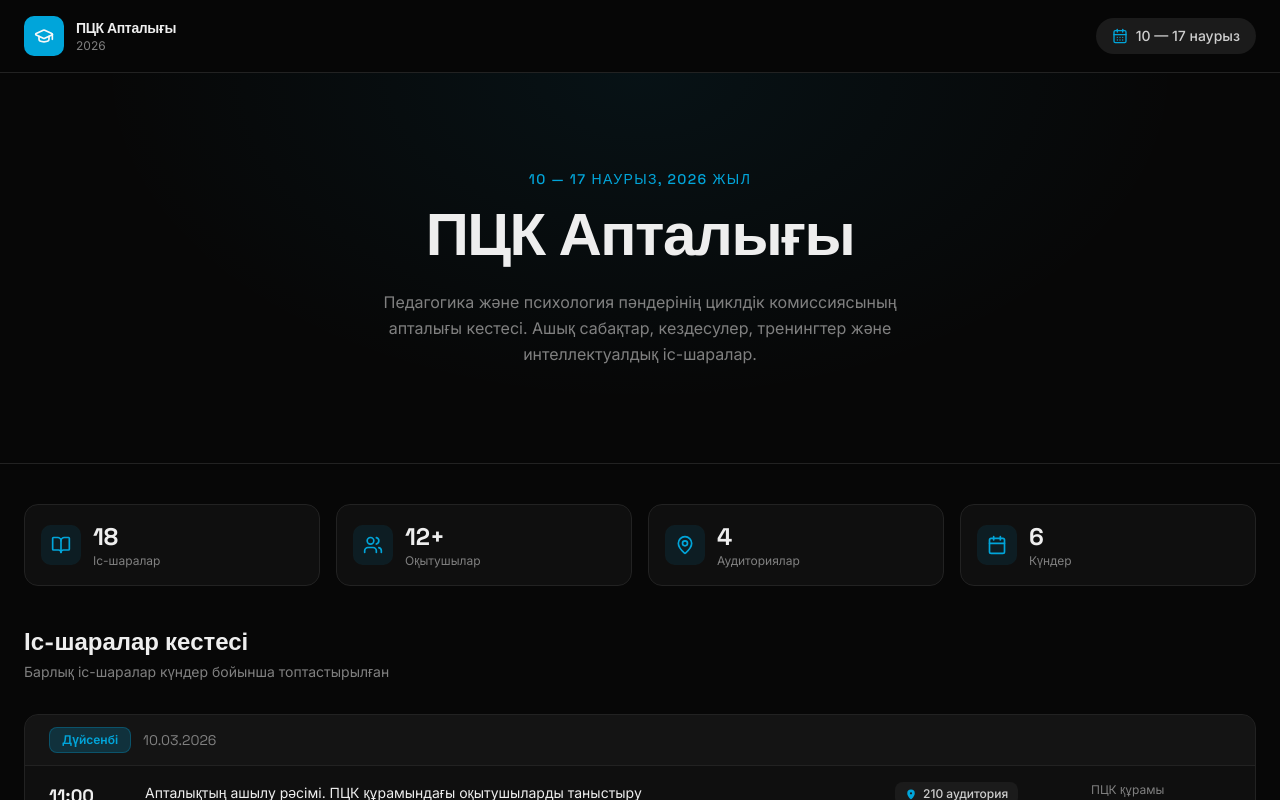
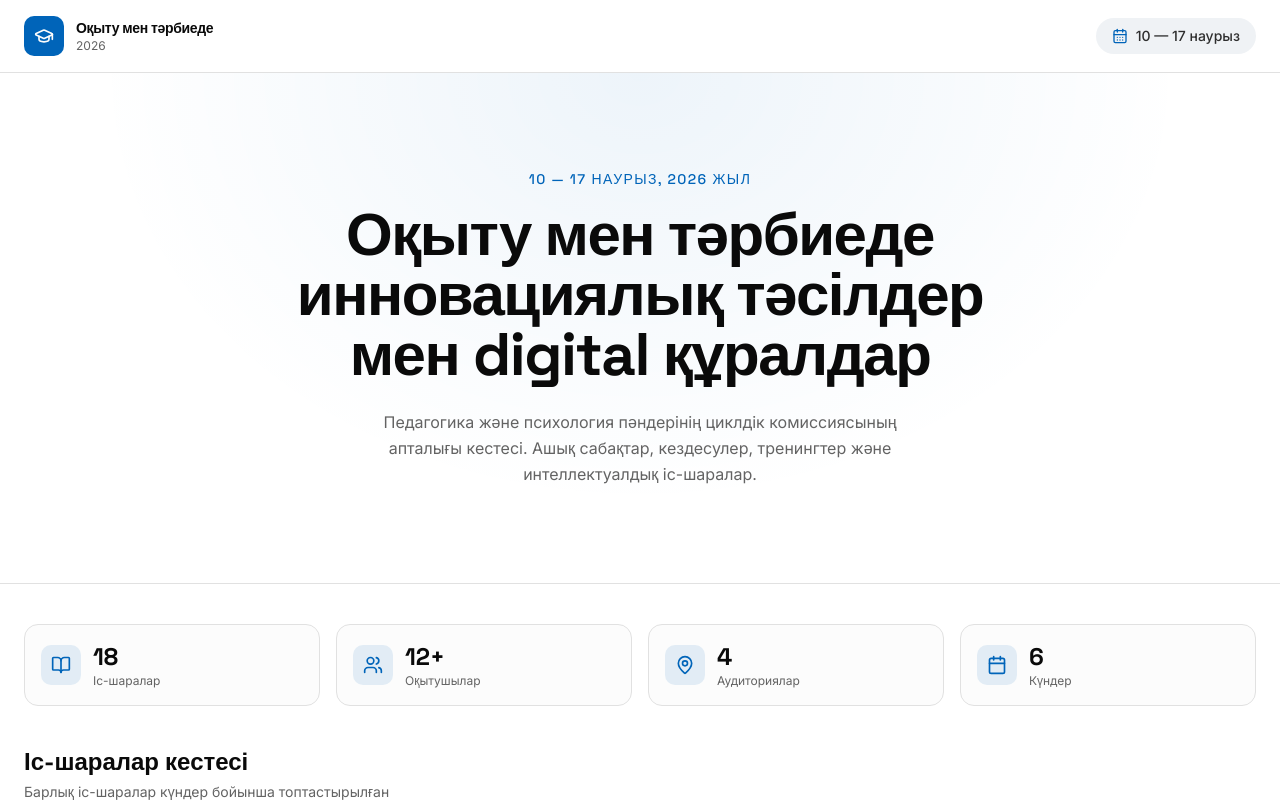
Before and after one commit to jazi29/v0-event-schedule, a Next.js app: page / in a window 1280 px wide. Shown: the top 800 px of the page. Built offline with nearby package versions, Linux system fonts and the light colour scheme.

Commit message:
feat: switch to light theme and update text and colors\n\nUpdate title text, day badge colors, and replace "ПЦК Апталығы" with new title.

```diff
--- a/app/globals.css
+++ b/app/globals.css
@@ -4,39 +4,39 @@
 @custom-variant dark (&:is(.dark *));
 
 :root {
-  --background: oklch(0.13 0 0);
-  --foreground: oklch(0.95 0 0);
-  --card: oklch(0.17 0 0);
-  --card-foreground: oklch(0.95 0 0);
-  --popover: oklch(0.17 0 0);
-  --popover-foreground: oklch(0.95 0 0);
-  --primary: oklch(0.65 0.18 220);
-  --primary-foreground: oklch(0.98 0 0);
-  --secondary: oklch(0.22 0 0);
-  --secondary-foreground: oklch(0.85 0 0);
-  --muted: oklch(0.20 0 0);
-  --muted-foreground: oklch(0.60 0 0);
-  --accent: oklch(0.65 0.18 220);
-  --accent-foreground: oklch(0.98 0 0);
+  --background: oklch(1 0 0);
+  --foreground: oklch(0.145 0 0);
+  --card: oklch(0.99 0 0);
+  --card-foreground: oklch(0.145 0 0);
+  --popover: oklch(1 0 0);
+  --popover-foreground: oklch(0.145 0 0);
+  --primary: oklch(0.50 0.16 250);
+  --primary-foreground: oklch(0.99 0 0);
+  --secondary: oklch(0.96 0.005 250);
+  --secondary-foreground: oklch(0.30 0 0);
+  --muted: oklch(0.96 0 0);
+  --muted-foreground: oklch(0.50 0 0);
+  --accent: oklch(0.50 0.16 250);
+  --accent-foreground: oklch(0.99 0 0);
   --destructive: oklch(0.577 0.245 27.325);
   --destructive-foreground: oklch(0.577 0.245 27.325);
-  --border: oklch(0.25 0 0);
-  --input: oklch(0.25 0 0);
-  --ring: oklch(0.65 0.18 220);
-  --chart-1: oklch(0.65 0.18 220);
-  --chart-2: oklch(0.6 0.118 184.704);
-  --chart-3: oklch(0.398 0.07 227.392);
-  --chart-4: oklch(0.828 0.189 84.429);
-  --chart-5: oklch(0.769 0.188 70.08);
+  --border: oklch(0.91 0 0);
+  --input: oklch(0.91 0 0);
+  --ring: oklch(0.50 0.16 250);
+  --chart-1: oklch(0.50 0.16 250);
+  --chart-2: oklch(0.55 0.14 180);
+  --chart-3: oklch(0.45 0.10 227);
+  --chart-4: oklch(0.70 0.16 80);
+  --chart-5: oklch(0.60 0.18 30);
   --radius: 0.625rem;
-  --sidebar: oklch(0.15 0 0);
-  --sidebar-foreground: oklch(0.95 0 0);
-  --sidebar-primary: oklch(0.65 0.18 220);
-  --sidebar-primary-foreground: oklch(0.98 0 0);
-  --sidebar-accent: oklch(0.22 0 0);
-  --sidebar-accent-foreground: oklch(0.95 0 0);
-  --sidebar-border: oklch(0.25 0 0);
-  --sidebar-ring: oklch(0.65 0.18 220);
+  --sidebar: oklch(0.98 0 0);
+  --sidebar-foreground: oklch(0.145 0 0);
+  --sidebar-primary: oklch(0.50 0.16 250);
+  --sidebar-primary-foreground: oklch(0.99 0 0);
+  --sidebar-accent: oklch(0.96 0.005 250);
+  --sidebar-accent-foreground: oklch(0.145 0 0);
+  --sidebar-border: oklch(0.91 0 0);
+  --sidebar-ring: oklch(0.50 0.16 250);
 }
 
 @theme inline {
--- a/app/layout.tsx
+++ b/app/layout.tsx
@@ -7,8 +7,8 @@ const inter = Inter({ subsets: ["latin", "cyrillic"], variable: "--font-inter" }
 const spaceGrotesk = Space_Grotesk({ subsets: ["latin"], variable: "--font-space-grotesk" });
 
 export const metadata: Metadata = {
-  title: 'ПЦК Апталығы 2026',
-  description: 'Педагогика және психология пәндерінің циклдік комиссиясының апталығы кестесі — 10-17 наурыз, 2026 жыл',
+  title: 'Оқыту мен тәрбиеде инновациялық тәсілдер мен digital құралдар',
+  description: 'Оқыту мен тәрбиеде инновациялық тәсілдер мен digital құралдар — 10-17 наурыз, 2026 жыл',
   generator: 'v0.app',
   icons: {
     icon: [
--- a/app/page.tsx
+++ b/app/page.tsx
@@ -18,7 +18,7 @@ export default function Home() {
                 10 — 17 наурыз, 2026 жыл
               </p>
               <h1 className="text-balance font-mono text-4xl font-bold tracking-tight text-foreground md:text-5xl lg:text-6xl">
-                ПЦК Апталығы
+                Оқыту мен тәрбиеде инновациялық тәсілдер мен digital құралдар
               </h1>
               <p className="mx-auto mt-6 max-w-xl text-pretty leading-relaxed text-muted-foreground">
                 Педагогика және психология пәндерінің циклдік комиссиясының
--- a/components/schedule-table.tsx
+++ b/components/schedule-table.tsx
@@ -189,12 +189,12 @@ function getDayLabel(date: string): string {
 
 function getDayColor(date: string): string {
   const map: Record<string, string> = {
-    "10.03": "bg-primary/20 text-primary border-primary/30",
-    "11.03": "bg-chart-2/20 text-chart-2 border-chart-2/30",
-    "12.03": "bg-chart-4/20 text-chart-4 border-chart-4/30",
-    "13.03": "bg-chart-5/20 text-chart-5 border-chart-5/30",
-    "16.03": "bg-primary/20 text-primary border-primary/30",
-    "17.03": "bg-chart-2/20 text-chart-2 border-chart-2/30",
+    "10.03": "bg-primary/15 text-primary border-primary/25",
+    "11.03": "bg-chart-2/15 text-chart-2 border-chart-2/25",
+    "12.03": "bg-chart-4/15 text-chart-4 border-chart-4/25",
+    "13.03": "bg-chart-5/15 text-chart-5 border-chart-5/25",
+    "16.03": "bg-primary/15 text-primary border-primary/25",
+    "17.03": "bg-chart-2/15 text-chart-2 border-chart-2/25",
   };
   return map[date] || "bg-secondary text-secondary-foreground";
 }
--- a/components/site-header.tsx
+++ b/components/site-header.tsx
@@ -12,7 +12,7 @@ export function SiteHeader() {
           </div>
           <div>
             <p className="font-mono text-sm font-semibold tracking-tight text-foreground">
-              ПЦК Апталығы
+              Оқыту мен тәрбиеде
             </p>
             <p className="text-xs text-muted-foreground">2026</p>
           </div>
```
